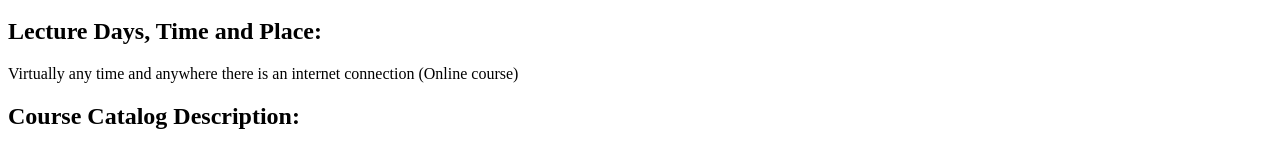
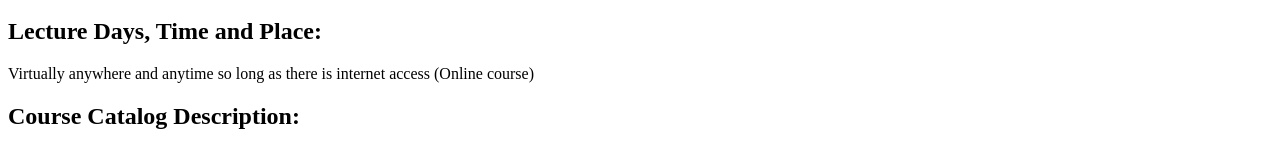
Before and after one commit to giocee/itmd361_lab2, a plain HTML site: page index.html in a window 1280 px wide. Shown: the part 225-375 px from the top of the page. Drawn offline with Linux system fonts and the light colour scheme.

Commit message:
Editing Time

```diff
--- a/index.html
+++ b/index.html
@@ -18,7 +18,7 @@
 			<p>Daniel Krieglstein</p>
 
 		<h2>Lecture Days, Time and Place:</h2>
-			<p>Virtually any time and anywhere there is an internet connection (Online course)</p>
+			<p>Virtually anywhere and anytime so long as there is internet access (Online course)</p>
 
 		<h2>Course Catalog Description:</h2>
 			<p>This course will cover the creation of Web pages and sites using HTML, CSS, Javascript and graphical applications. Networked multimedia distribution technologies are also explored. The design of effective Web site including page layout, user interface design, graphic design, content flow and site structure as well as management of Web site resources including intranet management and design considerations are addressed. Students design and create a major Web site with multiple pages and cross-linked structures. <strong>Prerequisites:</strong> [none] <strong>Credit:</strong> 2-2-3 Semester Hours</p>
```
